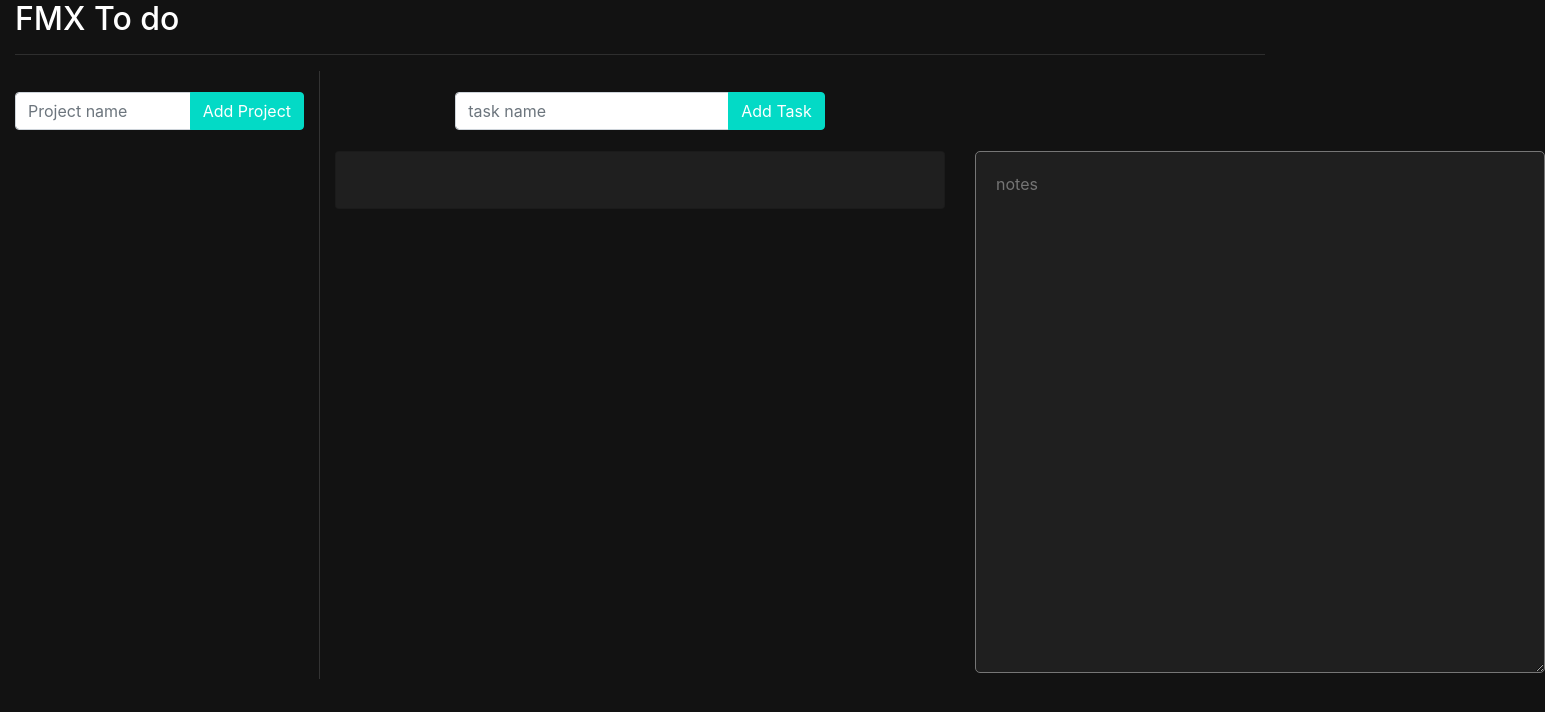
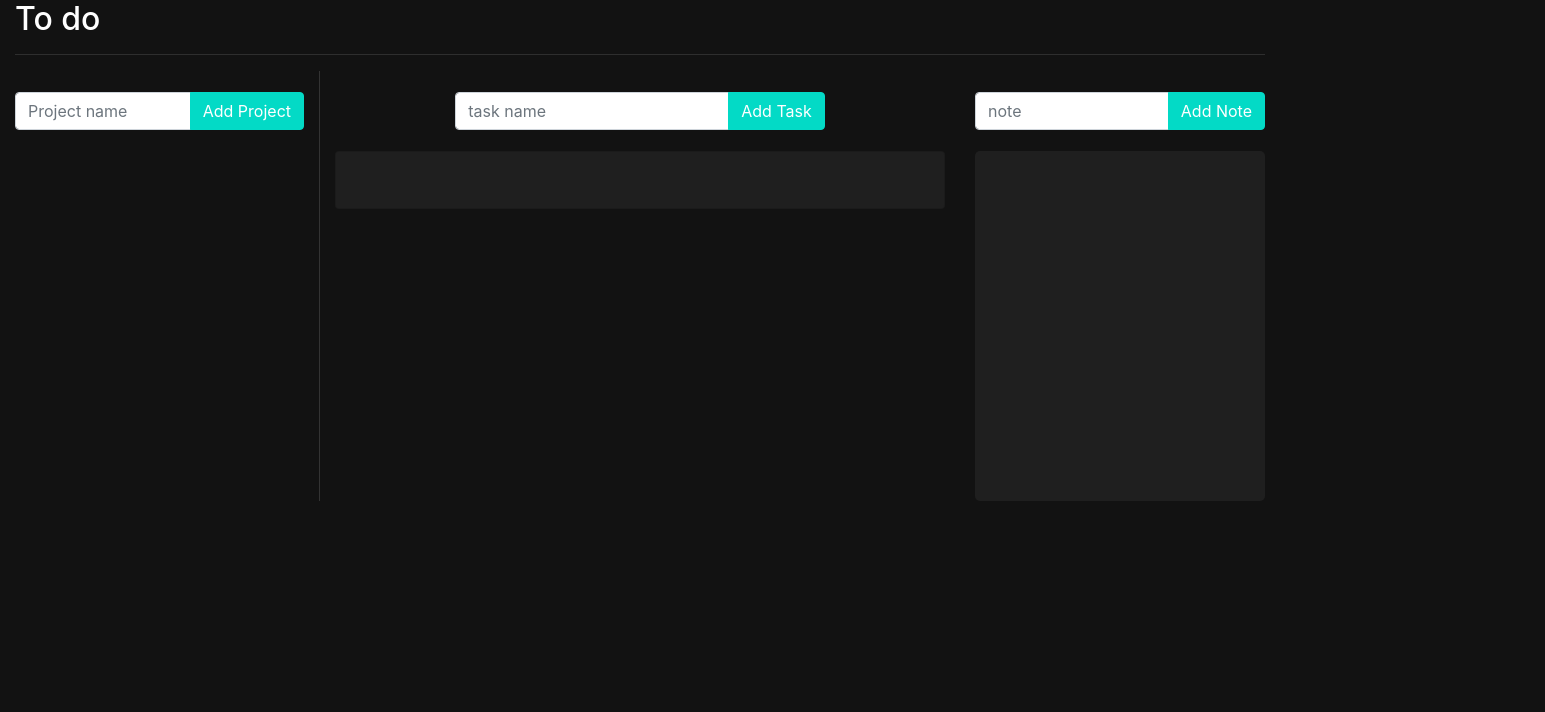
Before and after one commit to simonjduckett/Task-Manager, a React (Create React App) app: page / in a window 1280 px wide. Shown: the top 712 px of the page, 1545 px wide, since content can reach past the window. Built offline with nearby package versions, Linux system fonts and the light colour scheme.

Commit message:
make project notes functional

```diff
--- a/src/App.js
+++ b/src/App.js
@@ -1,5 +1,6 @@
 import './App.css';
 import List from './components/list'
+import Notes from './components/notes';
 import Projects from './components/projects'
 
 function App() {
@@ -7,7 +8,7 @@ function App() {
   return (
     <div className="App">
       <div className='container-fluid'>
-        <h2>FMX To do</h2>
+        <h2>To do</h2>
         <hr style={{backgroundColor: '#333'}} />
         <div className='row'>
           <div className='col-3 border-right'>
@@ -17,8 +18,7 @@ function App() {
             <List />
           </div>
           <div className='col-3'>
-            <div className='topSection'></div>
-            <textarea rows="20" cols="50" style={{ backgroundColor: '#1F1F1F', color: '#fff', padding: '20px', borderRadius: '5px'}} placeholder='notes'></textarea>
+            <Notes />
           </div>
         </div>
       </div>
--- /dev/null
+++ b/src/components/note.js
@@ -0,0 +1,26 @@
+import { useSelector, useDispatch } from 'react-redux'
+import styles from '../styles/note.module.scss'
+import { loadNotes, removeNote } from '../features/notesSlice'
+import { FontAwesomeIcon } from '@fortawesome/react-fontawesome'
+import { faCircleXmark } from '@fortawesome/free-solid-svg-icons'
+
+const Note = (props) => {
+    const projectId = useSelector((state) => state.settings.value)
+    const dispatch = useDispatch()
+
+    const removeThisNote = (id) => {
+        dispatch(removeNote(id))
+        dispatch(loadNotes({ id: projectId.currentProject }))
+    }
+
+    return (
+        <div className={styles.note} key={props.key}>
+            <p>{props.note}</p>
+            <span onClick={() => removeThisNote(props.id)}>
+                <FontAwesomeIcon icon={faCircleXmark} />
+            </span>
+        </div>
+     );
+}
+
+export default Note;
--- /dev/null
+++ b/src/components/notes.js
@@ -0,0 +1,55 @@
+import React, { useState } from 'react'
+import { useSelector, useDispatch } from 'react-redux'
+import { v4 as uuid } from 'uuid';
+import { loadNotes, addNote, removeNote } from '../features/notesSlice'
+import styles from '../styles/notes.module.scss'
+import Note from './note';
+
+const Notes = () => {
+    const notes = useSelector((state) => state.notes.projectNotes)
+    const projectId = useSelector((state) => state.settings.value)
+    const dispatch = useDispatch()
+
+    const [notesVal, setNoteVal] = useState({})
+
+    const handleChange = e => {
+        setNoteVal(e.target.value)
+    }
+
+    const handleAddNote = (e) => {
+        e.preventDefault()
+
+        dispatch(addNote({ id: uuid(), projectId: projectId.currentProject, note: notesVal }))
+        dispatch(loadNotes({ id: projectId.currentProject }))
+        document.getElementById('addnoteform').reset()
+        document.getElementById('Note').focus()
+    }
+
+    return (
+        <section className={styles.notes}>
+            <div className='topSection'>
+                <form id='addnoteform' onSubmit={handleAddNote} className='my-3'>
+                    <div className='input-group'>
+                        <input className='form-control' required type='text' id='Note' placeholder='note' onChange={handleChange} />
+                        <div className='input-group-append'>
+                            <input className='btn btn-primary' type='submit' value='Add Note' />
+                        </div>
+                    </div>
+                </form>
+            </div>
+            <div className={styles.projectNotes}>
+                {notes.map((note, i) => {
+                    return (
+                        <Note key={i} note={note.note} id={note.id} />
+                    )
+                })}
+            </div>
+        </section>
+     );
+}
+
+export default Notes;
+
+//state for note objects that are linked to each project
+//need component that represents each note made
+//
--- a/src/components/projects.js
+++ b/src/components/projects.js
@@ -6,10 +6,12 @@ import {
 } from '../features/projectsSlice'
 import { setProjectId } from '../features/settingsSlice'
 import { loadList, removeProjectTasks } from '../features/tasksSlice'
+import { removeProjectNotes } from '../features/notesSlice'
 import { FontAwesomeIcon } from '@fortawesome/react-fontawesome'
 import { faTrash } from '@fortawesome/free-solid-svg-icons'
 //import { FontAwesomeIcon } from '@fortawesome/react-fontawesome'
 //import { faCircleCheck, faTrash } from '@fortawesome/free-solid-svg-icons'
+import { loadNotes } from '../features/notesSlice'
 
 export default function Projects() {
     let projects = useSelector((state) => state.projects.value)
@@ -36,6 +38,7 @@ export default function Projects() {
     const handleLoadList = (project) => {
         dispatch(setProjectId(project))
         dispatch(loadList(project))
+        dispatch(loadNotes(project))
         document.getElementById('taskName').focus()
     }
     const remove = (project) => {
@@ -43,6 +46,7 @@ export default function Projects() {
         if (x) {
             dispatch(removeProject(project))
             dispatch(removeProjectTasks(project))
+            dispatch(removeProjectNotes(project))
         }
     }
     return (
--- /dev/null
+++ b/src/features/notesSlice.js
@@ -0,0 +1,34 @@
+import { createSlice } from '@reduxjs/toolkit'
+
+const save = (value) => {
+    localStorage.setItem("notes", JSON.stringify(value));
+}
+
+export const notesSlice = createSlice({
+    name: 'notes',
+    initialState: {
+        projectNotes: [],
+        allNotes: localStorage.getItem("notes") ? JSON.parse(localStorage.getItem("notes")) : []
+    },
+    reducers: {
+        loadNotes: (state, action) => {
+            state.projectNotes = state.allNotes.filter(item => item.projectId === action.payload.id)
+        },
+        addNote: (state, action) => {
+            state.allNotes = [...state.allNotes, action.payload]
+            save(state.allNotes)
+        },
+        removeNote: (state, action) => {
+            state.allNotes = state.allNotes.filter(item => item.id !== action.payload)
+            save(state.allTasks)
+        },
+        removeProjectNotes: (state, action) => {
+            state.allNotes = state.allNotes.filter(item => item.projectId !== action.payload.id)
+            save(state.allNotes)
+        }
+    }
+})
+
+export const { loadNotes, addNote, removeNote, removeProjectNotes } = notesSlice.actions
+
+export default notesSlice.reducer
--- a/src/store.js
+++ b/src/store.js
@@ -2,11 +2,13 @@ import { configureStore } from '@reduxjs/toolkit'
 import tasksReducer from './features/tasksSlice'
 import projectsReducer from './features/projectsSlice'
 import settingsReducer from './features/settingsSlice'
+import notesReducer from "./features/notesSlice";
 
 export default configureStore({
     reducer: {
         tasks: tasksReducer,
         projects: projectsReducer,
-        settings: settingsReducer
+        settings: settingsReducer,
+        notes: notesReducer
     }
 })
--- /dev/null
+++ b/src/styles/note.module.scss
@@ -0,0 +1,21 @@
+.note {
+    position: relative;
+    &:hover {
+        span {
+            opacity: 1;
+        }
+    }
+    p {
+        background-color: #3C3C3E;
+        padding: 10px;
+        border-radius: 8px;
+        color: #fff;
+    }
+    span {
+        position: absolute;
+        right: -2px;
+        top: -5px;
+        opacity: 0;
+        transition: all .5s;
+    }
+}
--- /dev/null
+++ b/src/styles/notes.module.scss
@@ -0,0 +1,8 @@
+.notes {
+    .projectNotes {
+        min-height: 350px;
+        padding: 15px;
+        background-color: #1F1F1F;
+        border-radius: 5px;
+    }
+}
```
Also changed, not shown: package.json (+1 -6 lines), 1 other file (tests, documents, lock files or other folders).
